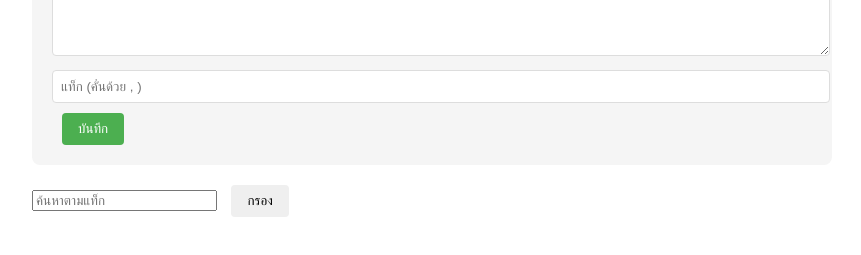
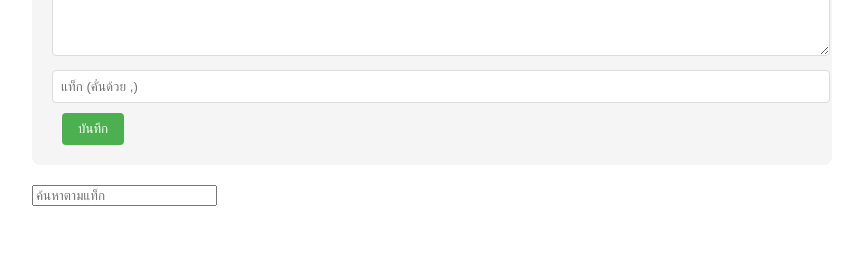
Before and after one commit to Chanatip-119/lab08-66160119, a plain HTML site: page index.html in a window 1280 px wide. Shown: the part 343-598 px from the top of the page, without its empty margins (208-1069 px from the left). Drawn offline with Linux system fonts and the light colour scheme.

Commit message:
เพิ่มช่องค้นหาบล็อกในไฟล์ index

```diff
--- a/index.html
+++ b/index.html
@@ -9,26 +9,28 @@
   <body>
     <h1>My Blog</h1>
 
+    <!-- ฟอร์มเขียนบล็อก -->
     <div class="blog-form">
       <h2 id="form-title">เขียนบล็อกใหม่</h2>
       <form id="blog-form">
         <input type="hidden" id="edit-id" />
         <input type="text" id="title" placeholder="หัวข้อ" required />
         <textarea id="content" placeholder="เนื้อหา" required></textarea>
-        <input type="text" id="tags" placeholder="แท็ก (คั่นด้วย , )">
+
+        <!-- เพิ่มช่องกรอกแท็กที่นี่ -->
+        <input type="text" id="tags" placeholder="แท็ก (คั่นด้วย ,)" />
+
         <button type="submit" class="btn-submit">บันทึก</button>
         <button type="button" id="cancel-btn" class="hidden">ยกเลิก</button>
       </form>
     </div>
 
-    <!-- ตัวกรองแท็ก -->
-    <div class="filter-section">
-      <input type="text" id="tag-filter" placeholder="ค้นหาตามแท็ก">
-      <button id="filter-btn">กรอง</button>
-    </div>
+    <!-- เพิ่มช่องค้นหาบล็อกตามแท็กด้านบนของรายการบล็อก -->
+    <input type="text" id="tag-filter" placeholder="ค้นหาตามแท็ก" />
 
+    <!-- รายการบล็อก -->
     <div id="blog-list">
-      <!-- จะเพิ่มบล็อกที่นี่ -->
+      <!-- JavaScript จะเพิ่มบล็อกที่นี่ -->
     </div>
 
     <script src="script.js"></script>
```
